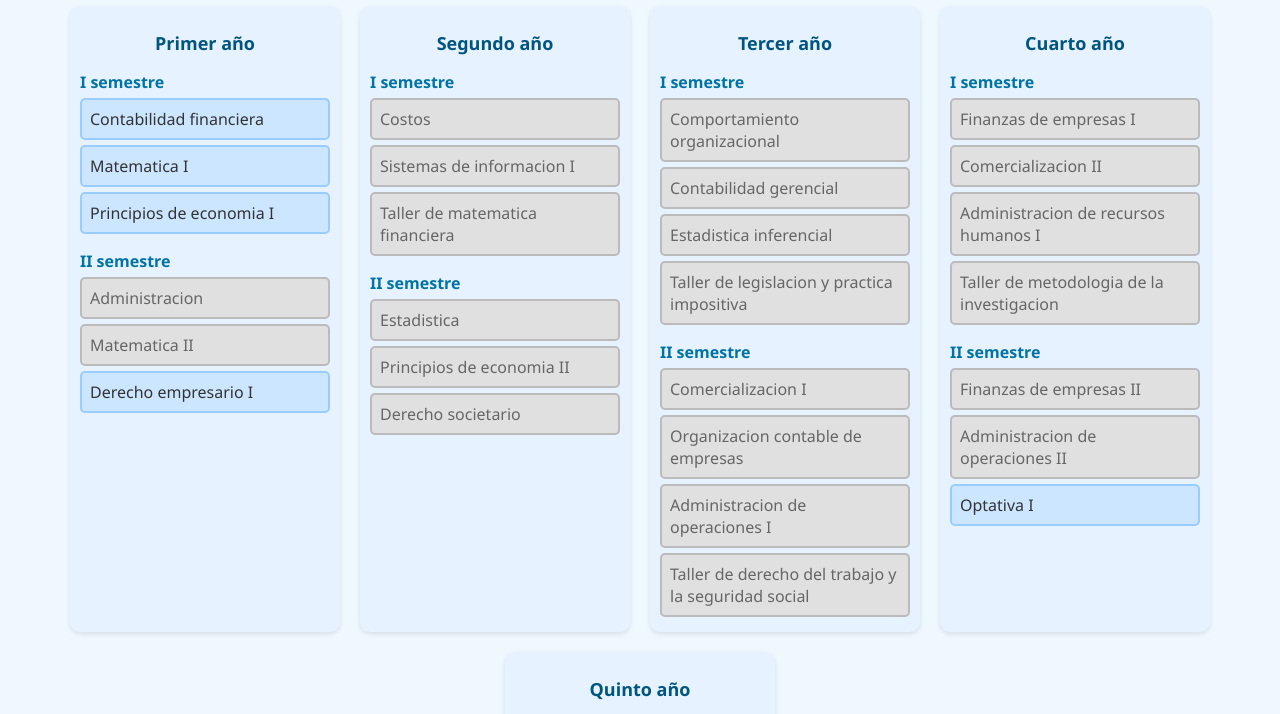
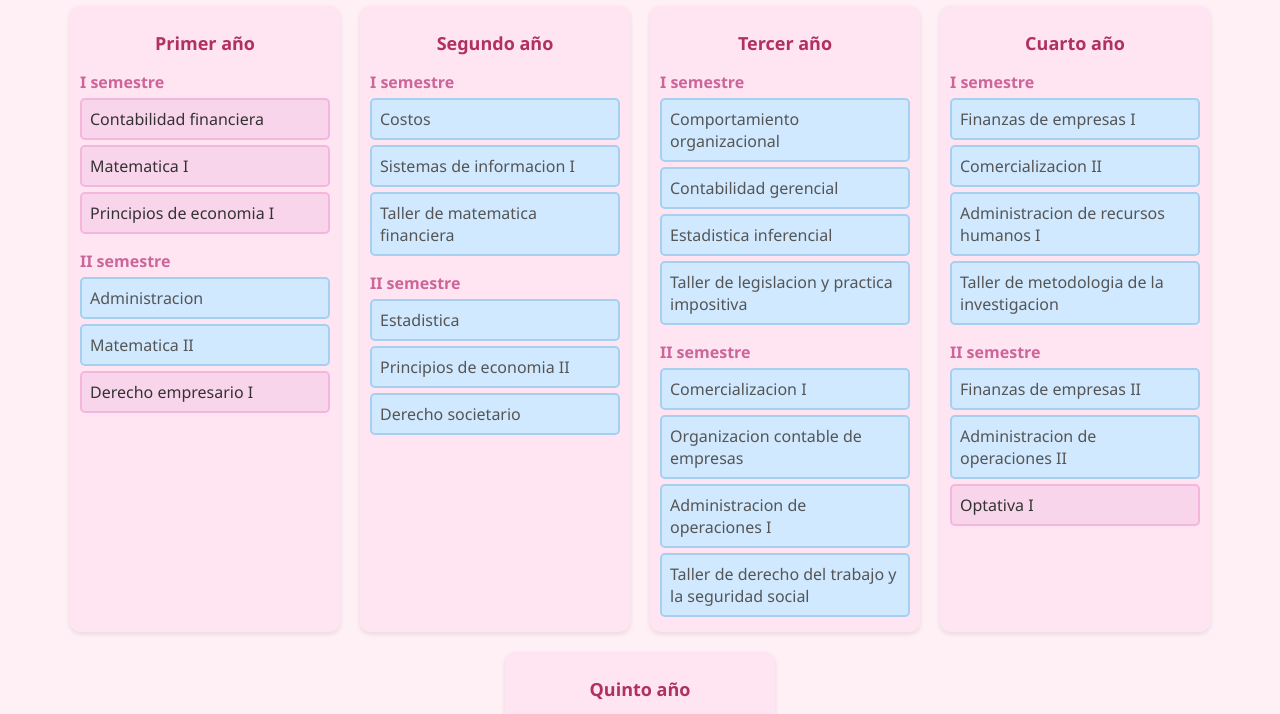
Before and after one commit to cami1816-1/malla-admin, a plain HTML site: page index.html in a window 1280 px wide. Shown: the part 100-814 px from the top of the page. Drawn offline with Linux system fonts and the light colour scheme.

Commit message:
Update index.html

```diff
--- a/index.html
+++ b/index.html
@@ -7,7 +7,7 @@
   <style>
     body {
       font-family: 'Segoe UI', sans-serif;
-      background-color: #f0f8ff;
+      background-color: #fff0f5;
       color: #333;
       margin: 0;
       padding: 20px;
@@ -15,7 +15,7 @@
 
     h1 {
       text-align: center;
-      color: #036;
+      color: #8c3366;
     }
 
     .grid {
@@ -26,7 +26,7 @@
     }
 
     .year {
-      background: #e6f2ff;
+      background: #ffe4f2;
       border-radius: 10px;
       padding: 10px;
       width: 250px;
@@ -35,7 +35,7 @@
 
     .year h2 {
       text-align: center;
-      color: #005580;
+      color: #b03060;
       font-size: 18px;
     }
 
@@ -46,12 +46,12 @@
     .semester h3 {
       font-size: 16px;
       margin-bottom: 5px;
-      color: #0073a6;
+      color: #cc6699;
     }
 
     .subject {
-      background-color: #cce6ff;
-      border: 2px solid #99ccff;
+      background-color: #f9d5ec;
+      border: 2px solid #f5b6dd;
       padding: 8px;
       margin: 5px 0;
       border-radius: 5px;
@@ -61,10 +61,10 @@
     }
 
     .subject.locked {
-      background-color: #e0e0e0;
-      border-color: #bbb;
+      background-color: #d0e9ff;
+      border-color: #a7d0f0;
       cursor: not-allowed;
-      color: #666;
+      color: #555;
     }
 
     .subject.locked::after {
```
